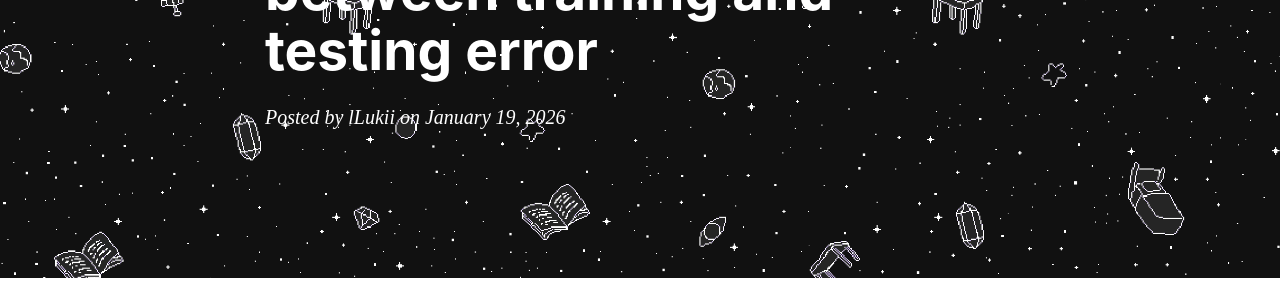
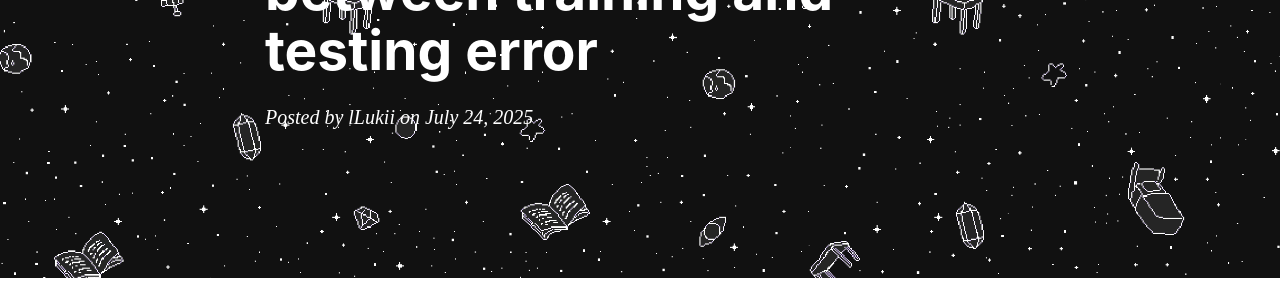
Before and after one commit to lLukii/llukii.github.io, a Jekyll site: the page built from _posts/2025-07-24-mltraintest.markdown, in a window 1280 px wide and 900 px high. Shown: the part 300-600 px from the top of the window. Built offline with Jekyll 4.4.1, drawn with Linux system fonts in a browser that asks for light colours; nearby versions of some CDN libraries; formulas are drawn with MathJax 3; comment, search, counter and statistics services are not loaded; some of the changed text lies outside the part shown.

Commit message:
Update 2025-07-24-mltraintest.markdown

```diff
--- a/_posts/2025-07-24-mltraintest.markdown
+++ b/_posts/2025-07-24-mltraintest.markdown
@@ -2,7 +2,7 @@
 layout:     post
 title:      "An interesting relationship between training and testing error"
 subtitle:   ""
-date:       2026-1-19 12:00:00
+date:       2025-7-24 12:00:00
 author:     "lLukii"
 header-img: "img/dark-mode-otherworld-wallpaper-v0-utqp151a9e7b1.png"
 catalog: true
```
